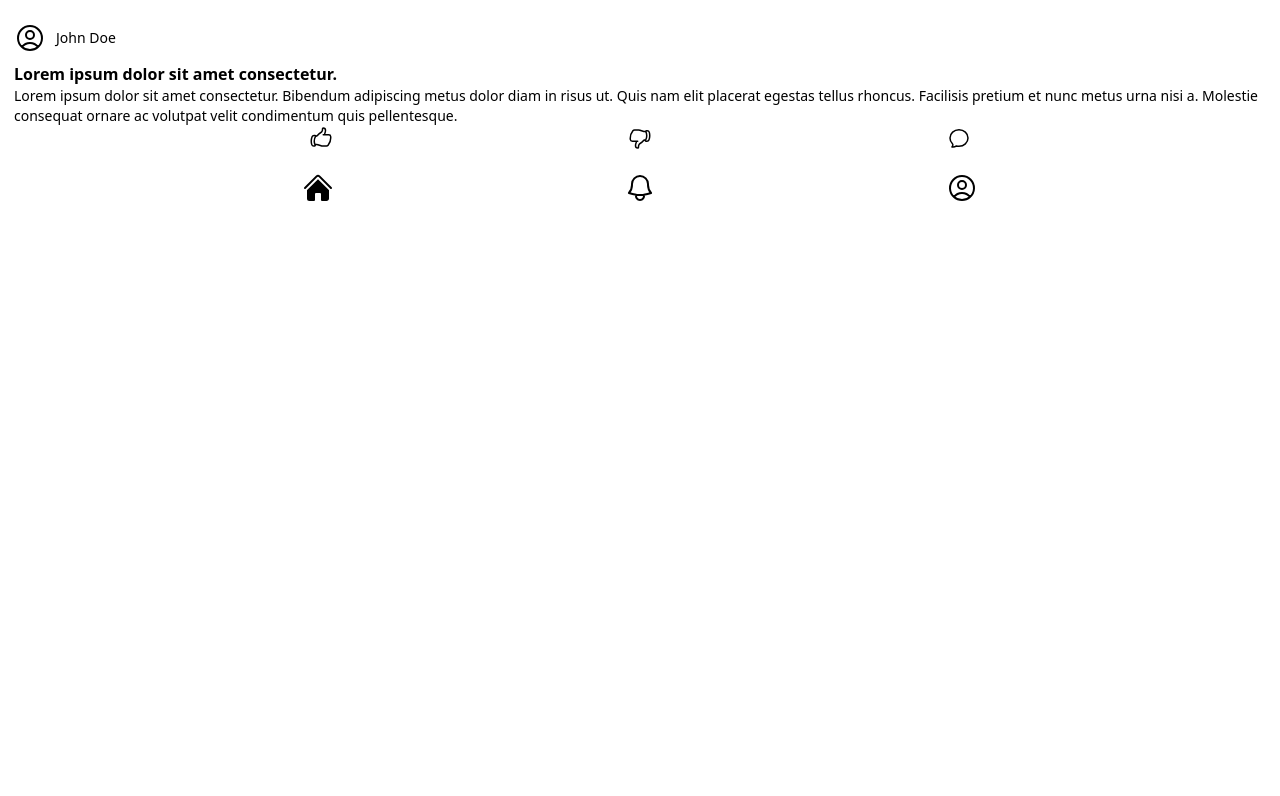
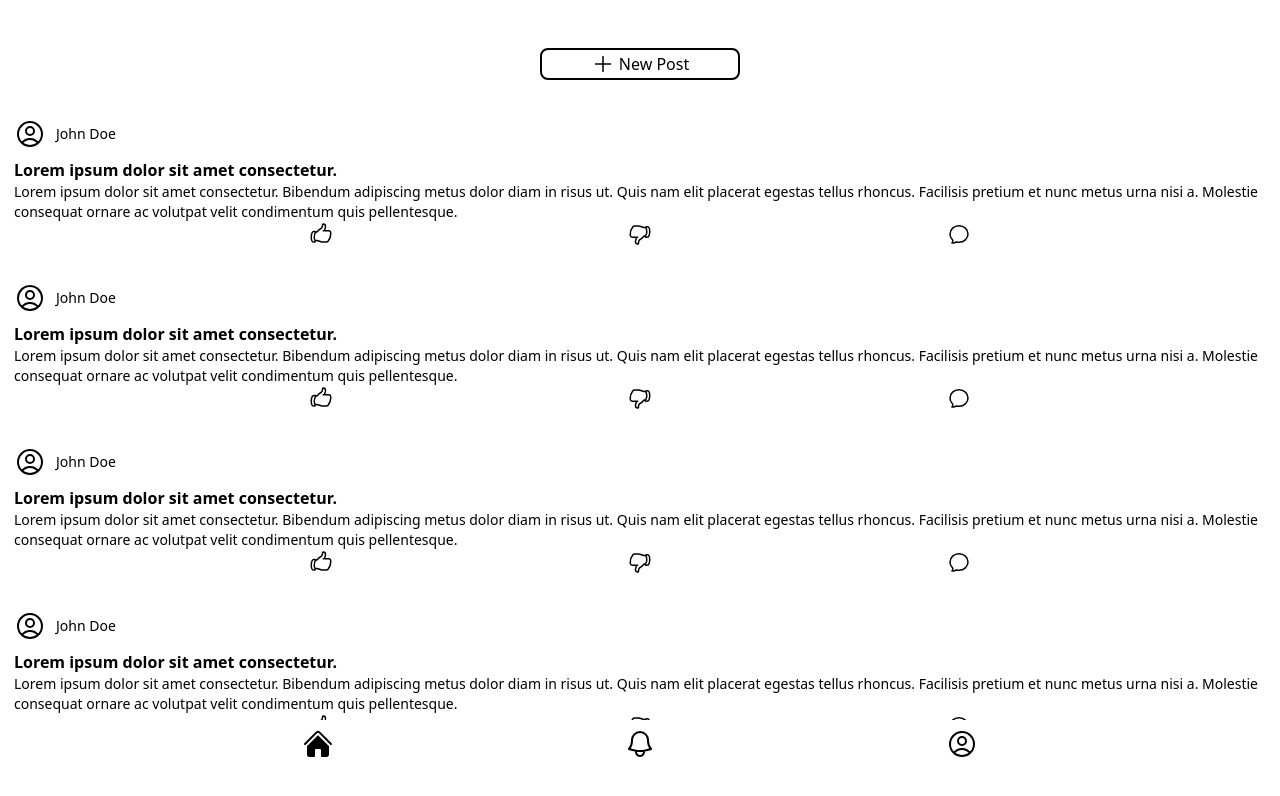
Before and after one commit to NYCU-SDC/eng-training-social-frontend, a React (Vite) app: page / in a window 1280 px wide. Shown: the top 796 px of the page. Built offline with nearby package versions, Linux system fonts and the light colour scheme.

Commit message:
feat: add NewPostButton and fine tune the layout of Home page

```diff
--- /dev/null
+++ b/src/components/NewPostButton.tsx
@@ -0,0 +1,10 @@
+import { PlusIcon } from "@heroicons/react/24/outline";
+
+export default function NewPostButton() {
+  return (
+    <div className="w-[200px] h-8 rounded-lg border-2 border-black flex justify-center items-center gap-1">
+      <PlusIcon className="size-6" />
+      <p>New Post</p>
+    </div>
+  );
+}
--- a/src/pages/Home.tsx
+++ b/src/pages/Home.tsx
@@ -1,11 +1,25 @@
 import PostCard from "@/components/PostCard";
 import Navigation from "@/components/Navigation";
+import NewPostButton from "@/components/NewPostButton.tsx";
 
 export default function Home() {
   return (
-    <div>
-      <PostCard />
-      <Navigation />
+    <div className="py-8 h-screen relative flex flex-col">
+      <div className="h-full overflow-y-auto">
+        <div className="justify-items-center py-4">
+          <NewPostButton />
+        </div>
+        <div className="flex flex-col">
+          <PostCard />
+          <PostCard />
+          <PostCard />
+          <PostCard />
+          <PostCard />
+        </div>
+      </div>
+      <div className="w-full bg-white">
+        <Navigation />
+      </div>
     </div>
   );
 }
```
